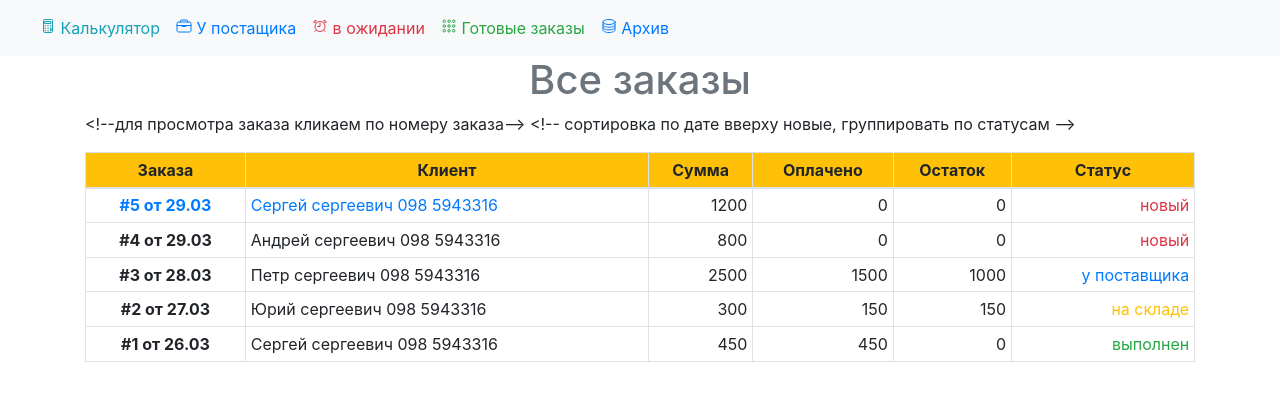
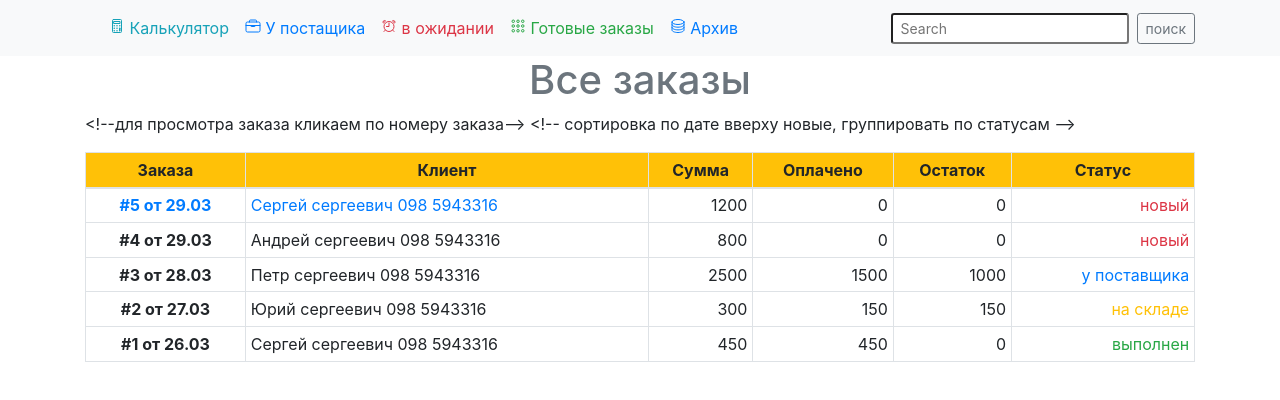
Before and after one commit to dom-reklamu/calc, a plain HTML site: page order.html in a window 1280 px wide. Drawn offline with nearby package versions, Linux system fonts and the light colour scheme.

Commit message:
поле поиск верхнее меню

```diff
--- a/order.html
+++ b/order.html
@@ -14,6 +14,7 @@
 
   <!-- top menu -->
   <nav class="navbar navbar-expand-lg navbar-light bg-light">
+    <div class="container">
     <a class="navbar-brand" href="#"> </a>
     <button class="navbar-toggler" type="button" data-toggle="collapse" data-target="#navbarNavAltMarkup"
       aria-controls="navbarNavAltMarkup" aria-expanded="false" aria-label="Toggle navigation">
@@ -41,6 +42,11 @@
         </a>
       </div>
     </div>
+    <form class="form-inline">
+      <input class="form-control-sm mr-sm-2" type="search" placeholder="Search" aria-label="поиск">
+      <button class="btn btn-sm btn-outline-secondary my-2 my-sm-0 " type="submit">поиск</button>
+    </form>
+  </div>
   </nav>
   <!-- top menu and -->
 
```
Also changed, not shown: completed.html (+6 -0 lines), index.html (+4 -0 lines), order/5.html (+6 -0 lines), ready.html (+6 -0 lines), suppliers.html (+6 -0 lines), wait.html (+7 -1 lines).
